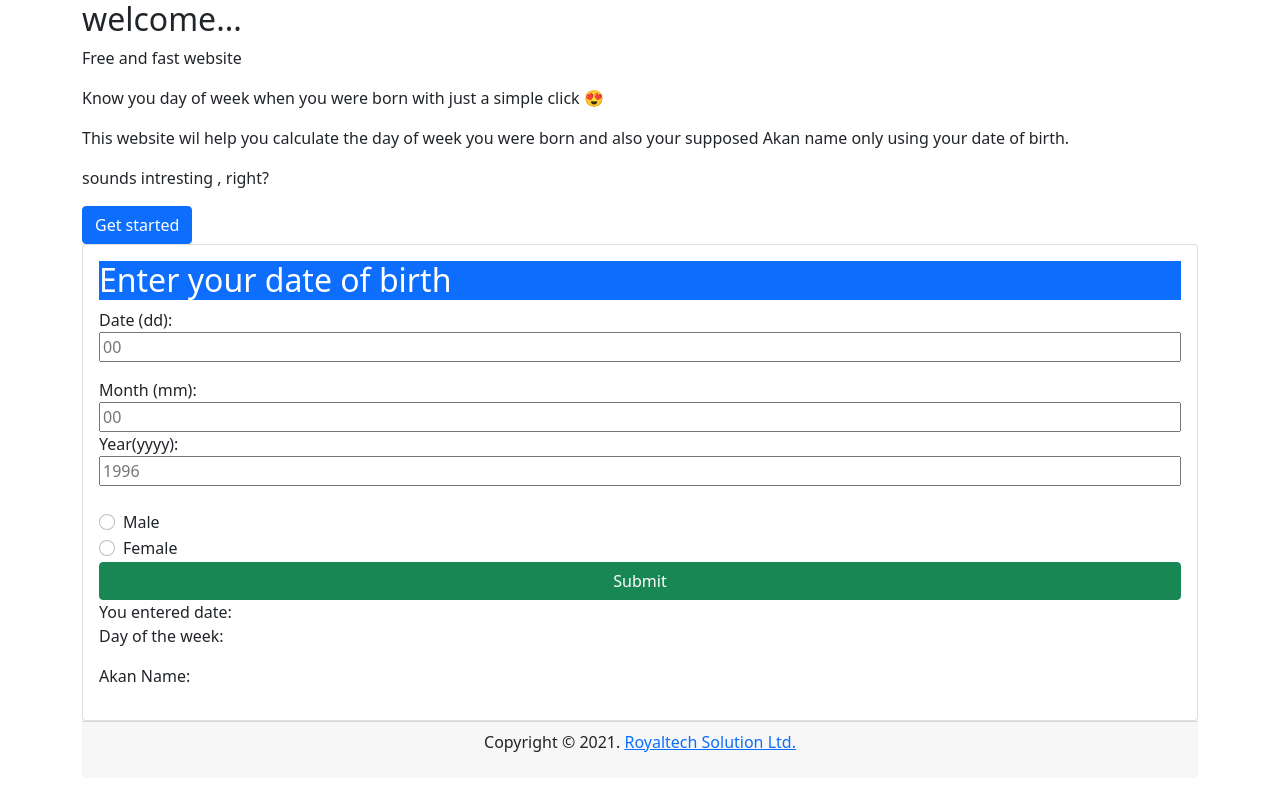
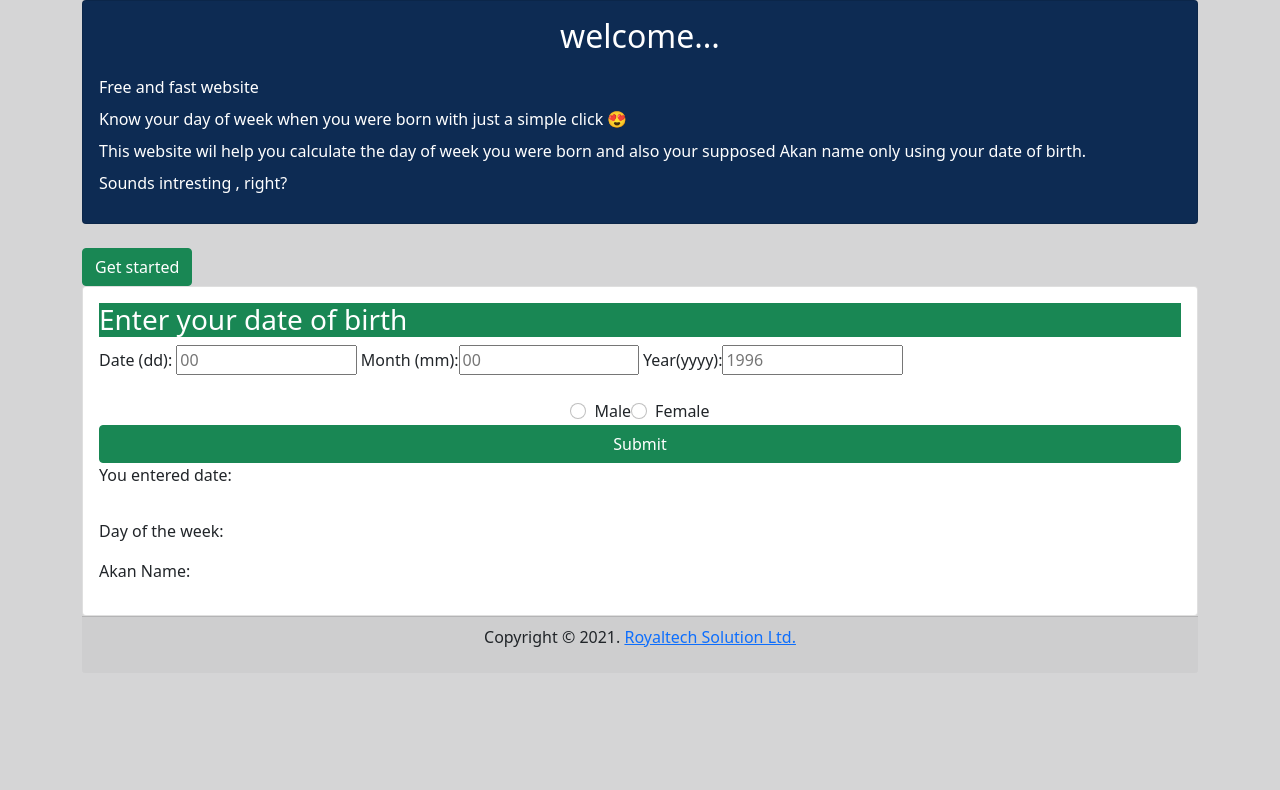
Before and after one commit to Rubyroy12/birthday-name, a plain HTML site: page index.html in a window 1280 px wide. Drawn offline with nearby package versions, Linux system fonts and the light colour scheme.

Commit message:
fix bugs and style html page with boostrap

```diff
--- a/app.js
+++ b/app.js
@@ -18,7 +18,7 @@ function thisDate() {
             alert(" Valid date");
 
             document.getElementById("dt1").innerHTML = dd;
-            document.getElementById('date').style.border = ("0.8px solid black");
+            document.getElementById('date').style.border = ("1px solid rgb(25, 235, 6)");
 
         }
     }
@@ -38,6 +38,7 @@ function thisDate() {
             alert("Valid month");
 
             document.getElementById("dt2").innerHTML = mm;
+            document.getElementById('month').style.border = ("1px solid rgb(25, 235, 6)");
 
         }
     }
@@ -54,6 +55,7 @@ function thisDate() {
         } else {
             alert("Valid year");
             document.getElementById('dt3').innerHTML = yy;
+            document.getElementById('year').style.border = ("1px solid rgb(25, 235, 6)");
         }
     }
     yearValidation();
@@ -64,6 +66,7 @@ function thisDate() {
     function get_day() {
 
         var dy = (dd % 7)
+
 
         const i = dy.toFixed();
         let days = ["sunday", "Monday", "Tuesday", "Wednesday", "Thursday", "Friday", "Saturday"];
--- a/css/style.css
+++ b/css/style.css
@@ -1,5 +1,14 @@
+@import url('https://fonts.googleapis.com/css2?family=Montserrat+Alternates:wght@300&display=swap');
 #todate{
     display: none;
     border-bottom: 2px solid blue;
     width: 15%;
 }
+#top{
+    background-color: rgb(13, 43, 83);
+    font-family:'Roboto''Ubuntu';
+}
+body{
+    background-color: rgb(213, 213, 214);
+
+}
--- a/index.html
+++ b/index.html
@@ -19,30 +19,37 @@
 <body>
     <div class="container">
 
+        <div class="bg- text-white card card-body lh-1" id="top">
+            <h2 class="text-white d-flex justify-content-center margin-top-20px">welcome...</h2>
+            <br>
 
-        <h2>welcome...</h2>
             <p>Free and fast website</p>
-        <p>Know you day of week when you were born with just a simple click &#128525</p>
+            <p>Know your day of week when you were born with just a simple click &#128525</p>
             <p>This website wil help you calculate the day of week you were born
                 and also your supposed Akan name only using your date of birth.</p>
-        <p>sounds intresting , right?</p>
+            <p>Sounds intresting , right?</p>
+
+        </div>
+        <br>
 
 
 
 
-        <a class="btn btn-primary" href="#akan" id="start">Get started</a>
+        <a class="btn btn-success" href="#akan" id="start">Get started</a>
         <br>
 
         <div class="card card-body">
-            <p class="h2 text-white bg-primary">Enter your date of birth</p>
+            <p class="h3 text-white bg-success">Enter your date of birth</p>
 
-            <!-- get date from the user  -->
-            Date (dd): <input id="date" name="date" placeholder="00">
-            <p id="dval"></p>
-            Month (mm):<input id="month" name="month" placeholder="00">
-            Year(yyyy):<input id="year" name="year" placeholder="1996">
+            <!-- get dates from the user  -->
+            <form class="form-group" class="d-flex">
+                Date (dd): <input class="col-lg-2" type="number" id="date" name="date" placeholder="00">
+                Month (mm):<input class="col-lg-2" type="number" id="month" name="month" placeholder="00">
+                Year(yyyy):<input class="col-lg-2" type="number" id="year" name="year" placeholder="1996">
+            </form>
             <br>
             <!-- Checkbox to get the gender -->
+            <div class="d-flex justify-content-center">
                 <div class="form-check">
                     <input type="radio" class="form-check-input" name="flexRadioDefault" id="cb1">
                     <label for="cb1" class="form-check-label">Male</label>
@@ -53,12 +60,15 @@
                     <label for="cb2" class="form-check-label">Female</label>
 
                 </div>
+
+            </div>
+            <button class="btn btn-success" onclick="thisDate()">Submit</button>
             <!-- Display results -->
 
-            <button class="btn btn-success" onclick="thisDate()">Submit</button>
-            You entered date: <p id="todate"><span id="dt1"></span>/ <span id="dt2"></span> /<span id="dt3"></span></p>
 
-            <br>
+            <p>You entered date: <p id="todate"><span id="dt1"></span>/ <span id="dt2"></span> /<span id="dt3"></span>
+                </p>
+            </p>
 
             <p>Day of the week: <span id="dw2"></span> </p>
             <p>Akan Name: <span id="akan"></span></p>
@@ -66,7 +76,7 @@
         </div>
         <div>
             <footer class="card-footer d-flex justify-content-center">
-                <p>Copyright &#169 2021.  <a href="#start">Royaltech Solution Ltd.</a></p>
+                <p>Copyright &#169 2021. <a href="#start">Royaltech Solution Ltd.</a></p>
             </footer>
         </div>
 
```
Lines whose indentation alone changed are shown as unchanged.
